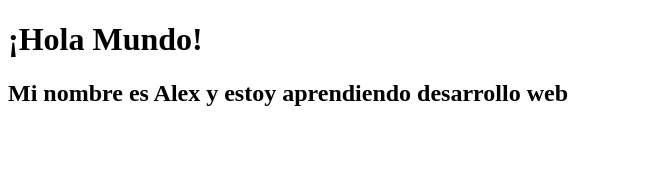
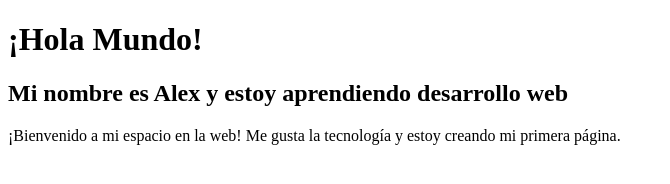
Before and after one commit to dymbia-aplicaciones-web/webdev-course-dymbia, a plain HTML site: page starter-files/lesson-02/index.html in a window 1280 px wide. Shown: the whole page, without its empty margins (0-670 px from the left). Drawn offline with Linux system fonts and the light colour scheme.

Commit message:
feat(lesson-2): update personal profile page with introductory paragraph

```diff
--- a/starter-files/lesson-02/index.html
+++ b/starter-files/lesson-02/index.html
@@ -2,14 +2,16 @@
 <html lang="es">
 <head>
     <meta charset="UTF-8">
-    <!-- Agrega aquí la etiqueta meta description -->
     <title>Perfil Personal - Alex</title>
 </head>
 <body>
 <h1>¡Hola Mundo!</h1>
 <h2>Mi nombre es Alex y estoy aprendiendo desarrollo web</h2>
 
-<!-- Agrega aquí tu párrafo de presentación con la etiqueta <p> -->
+<p>
+    ¡Bienvenido a mi espacio en la web! Me gusta la tecnología
+    y estoy creando mi primera página.
+</p>
 
 </body>
 </html>
```
